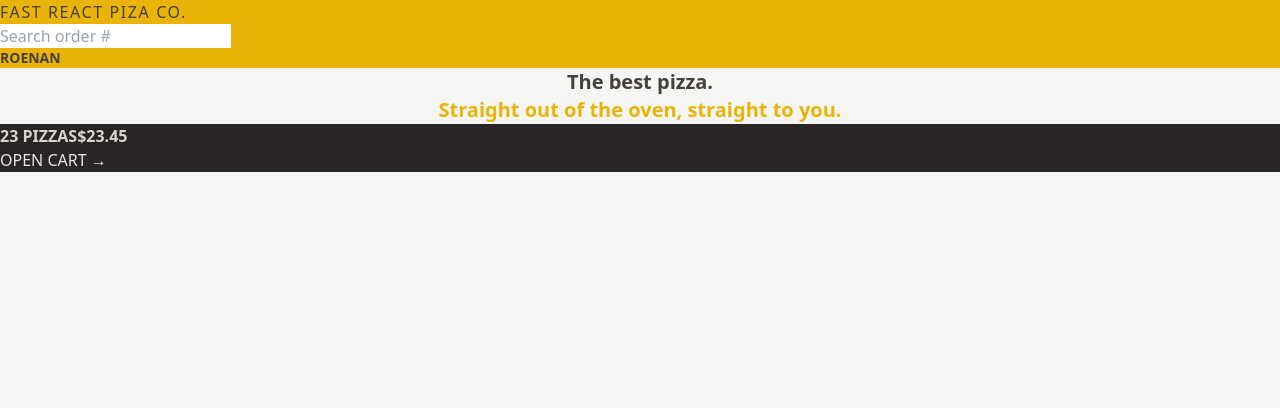
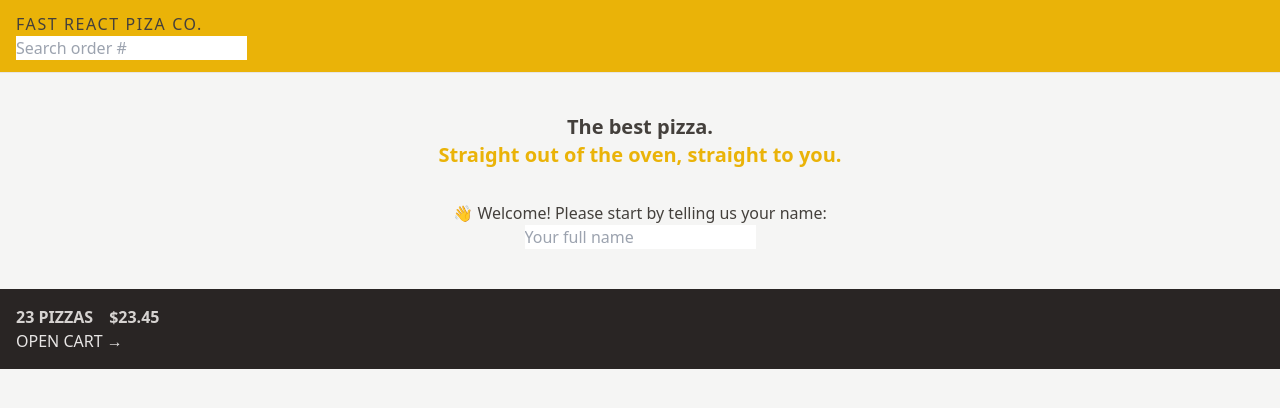
Before and after one commit to Roenan12/fast-react-pizza, a React (Vite) app: page / in a window 1280 px wide. Shown: the top 408 px of the page. Built offline with nearby package versions, Linux system fonts and the light colour scheme.

Commit message:
style(box model): add spacing, border, and display

```diff
--- a/src/features/cart/CartOverview.jsx
+++ b/src/features/cart/CartOverview.jsx
@@ -2,8 +2,8 @@
 
 function CartOverview() {
   return (
-    <div className="bg-stone-800 uppercase text-stone-200">
-      <p className="font-semibold text-stone-300">
+    <div className="bg-stone-800 p-4 uppercase text-stone-200">
+      <p className="space-x-4 font-semibold text-stone-300">
         <span>23 pizzas</span>
         <span>$23.45</span>
       </p>
--- a/src/features/users/CreateUser.jsx
+++ b/src/features/users/CreateUser.jsx
@@ -1,7 +1,7 @@
-import { useState } from 'react';
+import { useState } from "react";
 
 function CreateUser() {
-  const [username, setUsername] = useState('');
+  const [username, setUsername] = useState("");
 
   function handleSubmit(e) {
     e.preventDefault();
@@ -18,7 +18,7 @@
         onChange={(e) => setUsername(e.target.value)}
       />
 
-      {username !== '' && (
+      {username !== "" && (
         <div>
           <button>Start ordering</button>
         </div>
--- a/src/features/users/Username.jsx
+++ b/src/features/users/Username.jsx
@@ -1,5 +1,5 @@
 function Username() {
-  return <div className="text-sm font-semibold">Roenan</div>;
+  return <div className="hidden text-sm font-semibold">Roenan</div>;
 }
 
 export default Username;
--- a/src/ui/Header.jsx
+++ b/src/ui/Header.jsx
@@ -4,7 +4,7 @@
 
 function Header() {
   return (
-    <header className="bg-yellow-500 uppercase">
+    <header className="border-b border-stone-200 bg-yellow-500 px-4 py-3 uppercase">
       <Link to="/" className="tracking-widest">
         Fast React Piza Co.
       </Link>
--- a/src/ui/Home.jsx
+++ b/src/ui/Home.jsx
@@ -1,13 +1,17 @@
+import CreateUser from "../features/users/CreateUser";
+
 function Home() {
   return (
-    <div>
-      <h1 className="text-center text-xl font-semibold">
+    <div className="my-10 text-center">
+      <h1 className="mb-8 text-xl font-semibold">
         The best pizza.
         <br />
         <span className="text-yellow-500">
           Straight out of the oven, straight to you.
         </span>
       </h1>
+
+      <CreateUser />
     </div>
   );
 }
```
